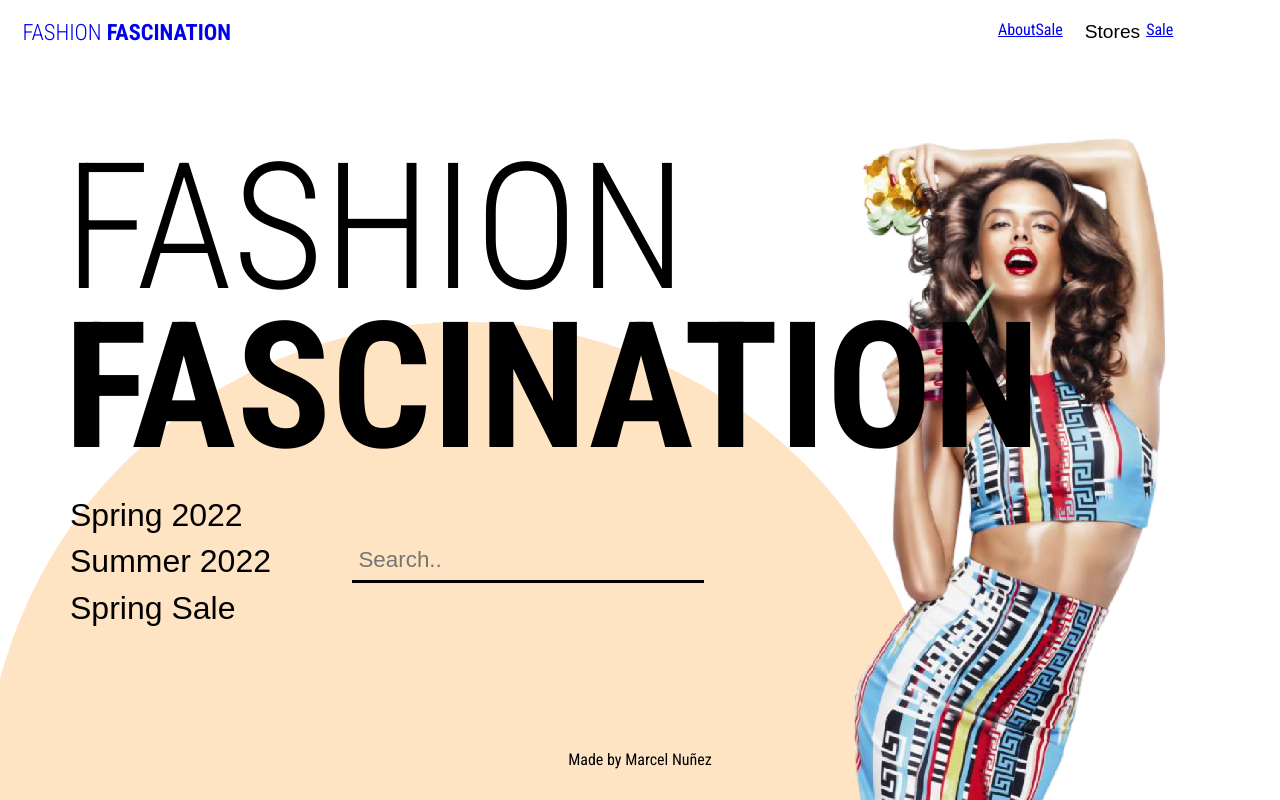
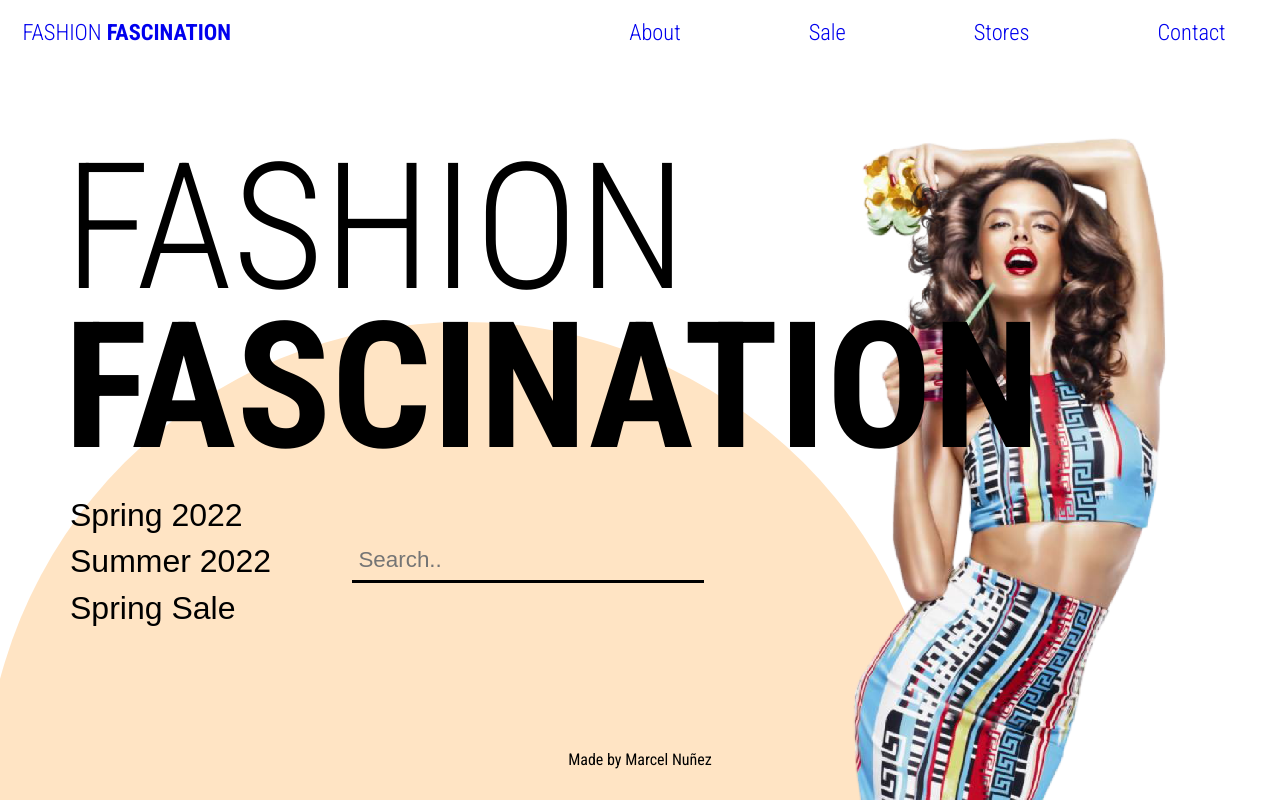
Before and after one commit to MarcelNDG/Fashion-2, a React (Create React App) app: page / in a window 1280 px wide. Built offline with nearby package versions, Linux system fonts and the light colour scheme.

Commit message:
topnav progress

```diff
--- a/src/App.css
+++ b/src/App.css
@@ -45,9 +45,15 @@ header button{
 
 .navLink{
   background-color: transparent;
+  text-decoration: none;
   overflow: hidden;
   border: none;
   cursor: pointer;
+  font-weight: lighter;
+  font-family: 'Roboto Condensed';
+  font-size: 1.4rem;
+  margin-left: 2.6rem;
+
 }
 
 .topNav{
@@ -351,11 +357,27 @@ footer{
 @media (min-width: 1080px){
 
   /* --- Main --- */
+
+  .topNav{
+    display: flex;
+    flex-direction: row;
+    justify-content: space-between;
+  }
   .topNavContainer{
     display: flex;
     flex-direction: row;
-    width: 22rem;
+    width: 60rem;
     justify-content: space-around;
+    margin-left: 2rem;
+    right: 0;
+  }
+
+  .btnList{
+    margin-left: auto;
+  }
+
+  .navLink{
+    margin-left: 8rem;
   }
 
   .logo{
--- a/src/components/TopNav.js
+++ b/src/components/TopNav.js
@@ -20,10 +20,10 @@ const TopNav = () => {
                         <Link to='/sale' className='navLink'>Sale</Link>
                     </li>
                     <li>
-                        <button>Stores</button>
+                    <Link to='/stores' className='navLink'>Stores</Link>
                     </li>
                     <li>
-                    <Link to='/contact' className='navLink'>Sale</Link>
+                        <Link to='/contact' className='navLink'>Contact</Link>
                     </li>
                 </ul>
 
```
Also changed, not shown: src/Pages/Stores.js (added, +11 -0 lines).
